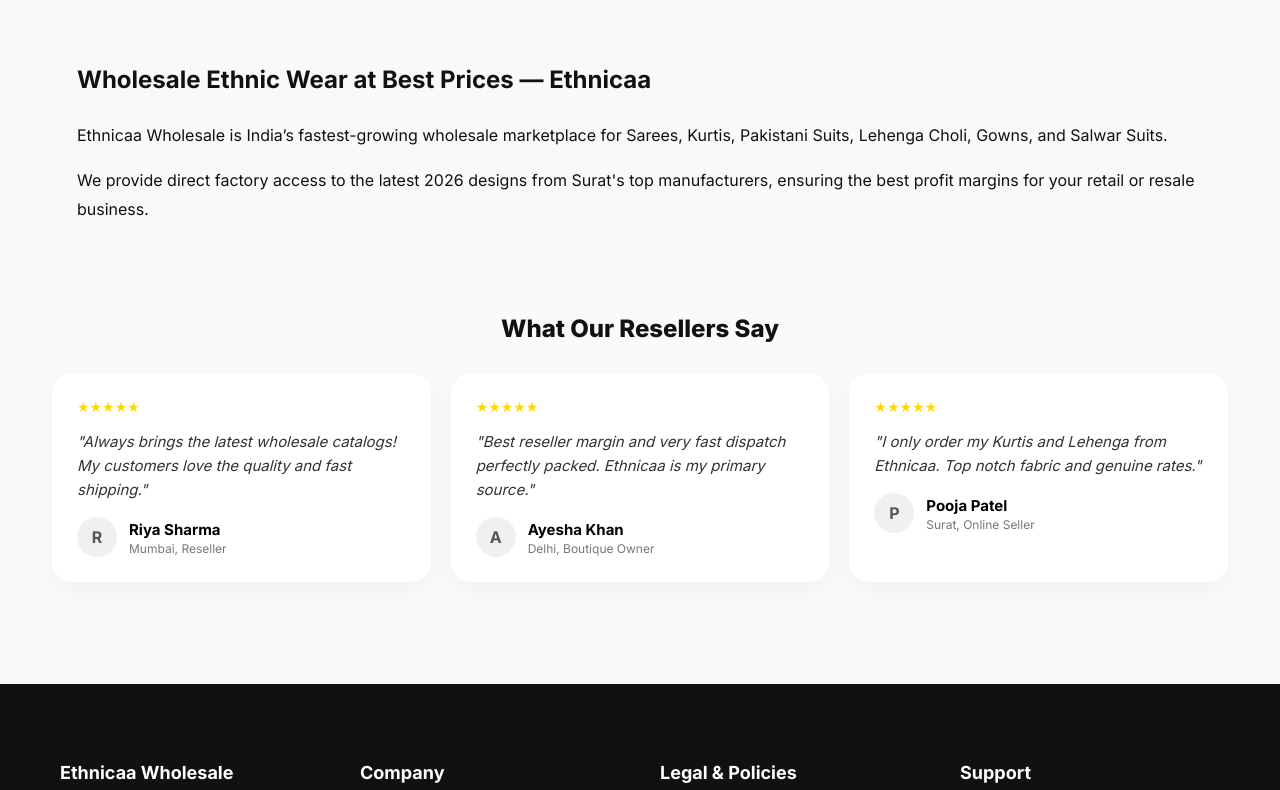
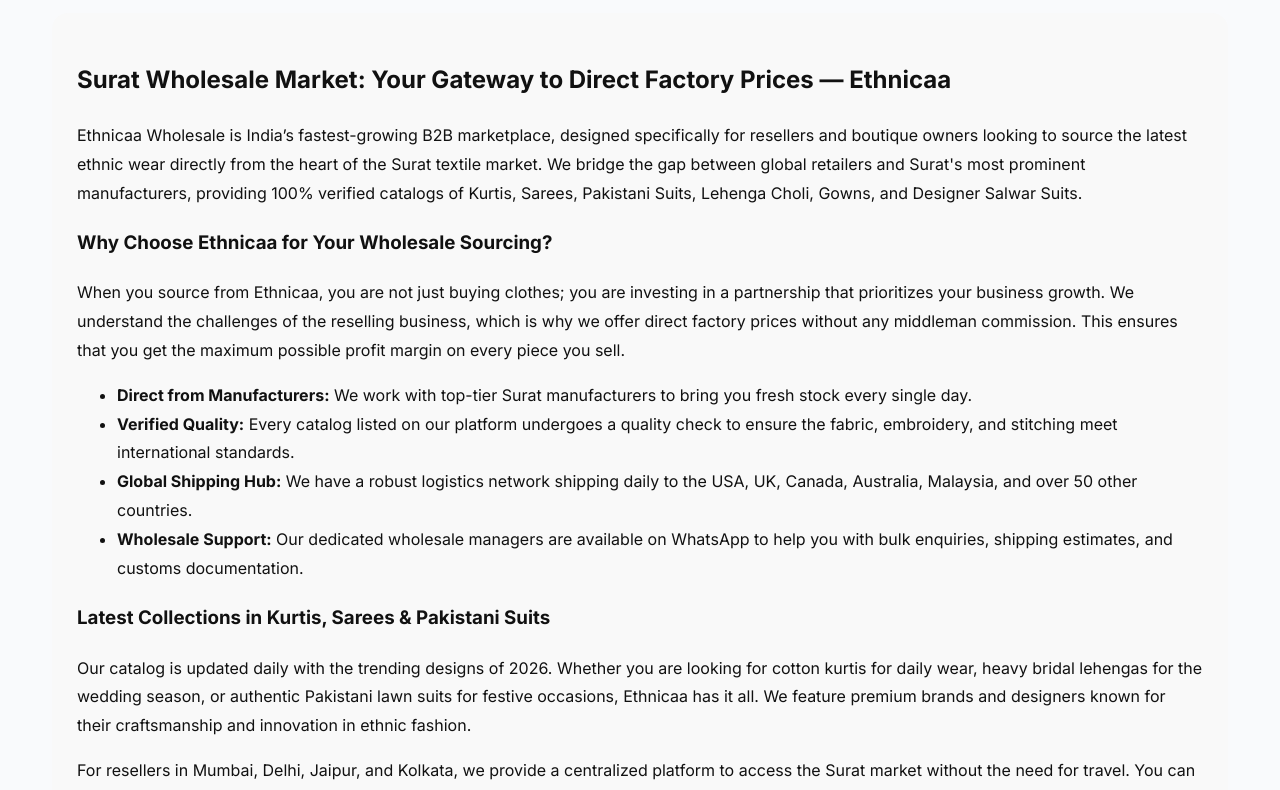
Before and after one commit to rk7611/ethnicaa, a Next.js app in the folder ethnicaa-site/: page / in a window 1280 px wide. Shown: the part 1780-2570 px from the top of the page. Built offline with nearby package versions, Linux system fonts and the light colour scheme; no server answers; the database is empty.

Commit message:
seo: add llms.txt for GEO and expand homepage content to resolve thin content warnings

```diff
--- a/ethnicaa-site/src/app/HomeClient.jsx
+++ b/ethnicaa-site/src/app/HomeClient.jsx
@@ -106,9 +106,23 @@
   }, [initialBanners]);
 
   const homepageSEOContent = `
-    <h2>Wholesale Ethnic Wear at Best Prices — Ethnicaa</h2>
-    <p>Ethnicaa Wholesale is India’s fastest-growing wholesale marketplace for Sarees, Kurtis, Pakistani Suits, Lehenga Choli, Gowns, and Salwar Suits.</p>
-    <p>We provide direct factory access to the latest 2026 designs from Surat&apos;s top manufacturers, ensuring the best profit margins for your retail or resale business.</p>
+    <h2>Surat Wholesale Market: Your Gateway to Direct Factory Prices — Ethnicaa</h2>
+    <p>Ethnicaa Wholesale is India’s fastest-growing B2B marketplace, designed specifically for resellers and boutique owners looking to source the latest ethnic wear directly from the heart of the Surat textile market. We bridge the gap between global retailers and Surat's most prominent manufacturers, providing 100% verified catalogs of Kurtis, Sarees, Pakistani Suits, Lehenga Choli, Gowns, and Designer Salwar Suits.</p>
+
+    <h3>Why Choose Ethnicaa for Your Wholesale Sourcing?</h3>
+    <p>When you source from Ethnicaa, you are not just buying clothes; you are investing in a partnership that prioritizes your business growth. We understand the challenges of the reselling business, which is why we offer direct factory prices without any middleman commission. This ensures that you get the maximum possible profit margin on every piece you sell.</p>
+
+    <ul>
+      <li><strong>Direct from Manufacturers:</strong> We work with top-tier Surat manufacturers to bring you fresh stock every single day.</li>
+      <li><strong>Verified Quality:</strong> Every catalog listed on our platform undergoes a quality check to ensure the fabric, embroidery, and stitching meet international standards.</li>
+      <li><strong>Global Shipping Hub:</strong> We have a robust logistics network shipping daily to the USA, UK, Canada, Australia, Malaysia, and over 50 other countries.</li>
+      <li><strong>Wholesale Support:</strong> Our dedicated wholesale managers are available on WhatsApp to help you with bulk enquiries, shipping estimates, and customs documentation.</li>
+    </ul>
+
+    <h3>Latest Collections in Kurtis, Sarees & Pakistani Suits</h3>
+    <p>Our catalog is updated daily with the trending designs of 2026. Whether you are looking for cotton kurtis for daily wear, heavy bridal lehengas for the wedding season, or authentic Pakistani lawn suits for festive occasions, Ethnicaa has it all. We feature premium brands and designers known for their craftsmanship and innovation in ethnic fashion.</p>
+
+    <p>For resellers in Mumbai, Delhi, Jaipur, and Kolkata, we provide a centralized platform to access the Surat market without the need for travel. You can browse, enquire, and order from the comfort of your home, saving time and operational costs.</p>
   `;
 
   const homeFaqs = [
```
Also changed, not shown: ethnicaa-site/public/llms.txt (added).
